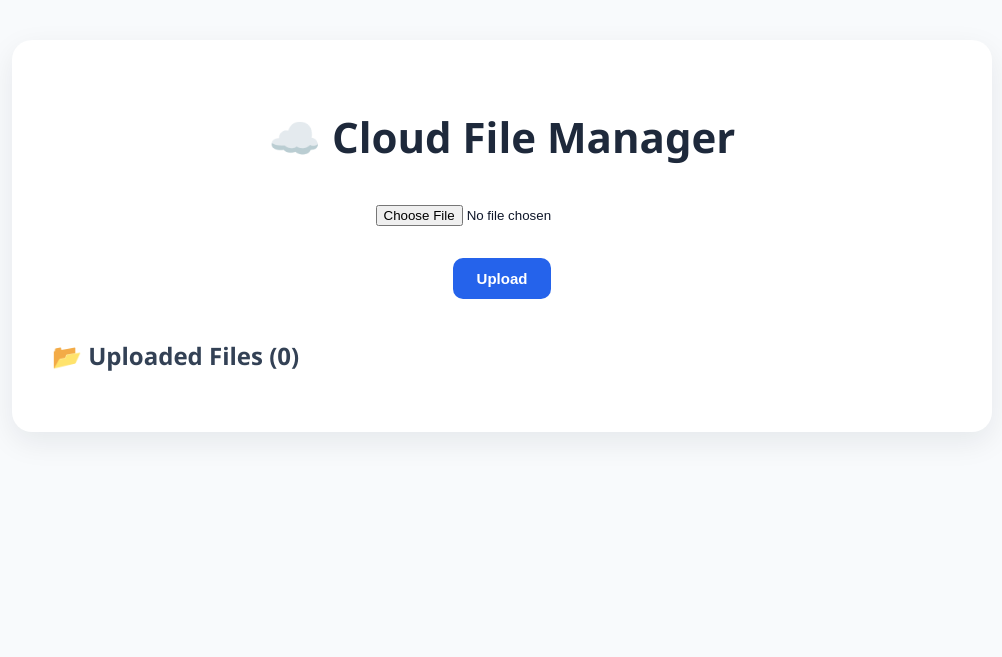
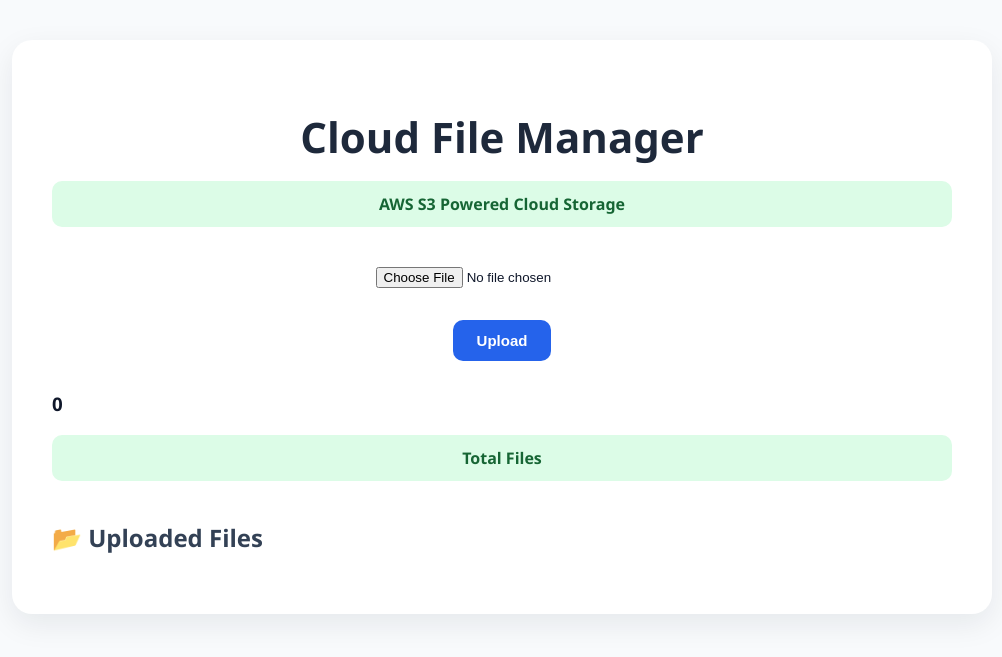
Before and after one commit to Chandana-74/Cloud-File-Manager, a Flask app: page / in a window 1280 px wide. Shown: the top 657 px of the page, without its empty margins (138-1140 px from the left). Run offline with Flask 3, Linux system fonts and the light colour scheme; data that the repository does not hold is empty.

Commit message:
Added subtitle and stats card

```diff
--- a/templates/index.html
+++ b/templates/index.html
@@ -9,12 +9,13 @@
 
 <div class="container">
 
-    <h1>☁️ Cloud File Manager</h1>
+    <h1> Cloud File Manager</h1>
+    <p class="subtitle">AWS S3 Powered Cloud Storage</p>
 
     {% with messages = get_flashed_messages() %}
         {% if messages %}
             {% for message in messages %}
-                <p>{{ message }}</p>
+                <p class="flash-message">{{ message }}</p>
             {% endfor %}
         {% endif %}
     {% endwith %}
@@ -24,8 +25,12 @@
         <br><br>
         <button type="submit">Upload</button>
     </form>
+    <div class="stats-card">
+    <h3>{{ total_files }}</h3>
+    <p>Total Files</p>
+</div>
 
-    <h2>📂 Uploaded Files ({{ total_files }})</h2>
+    <h2>📂 Uploaded Files </h2>
 
     <ul>
         {% for file in files %}
@@ -61,7 +66,7 @@
 </body>
 <script>
     setTimeout(function () {
-        const message = document.querySelector("p");
+        const message = document.querySelector(".flash-message");
 
         if (message) {
             message.style.display = "none";
```
